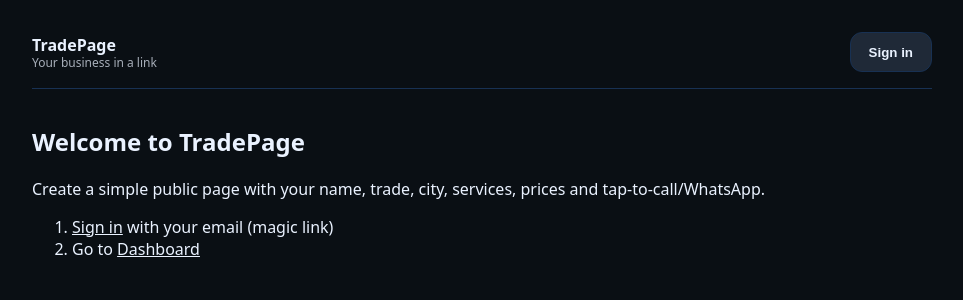
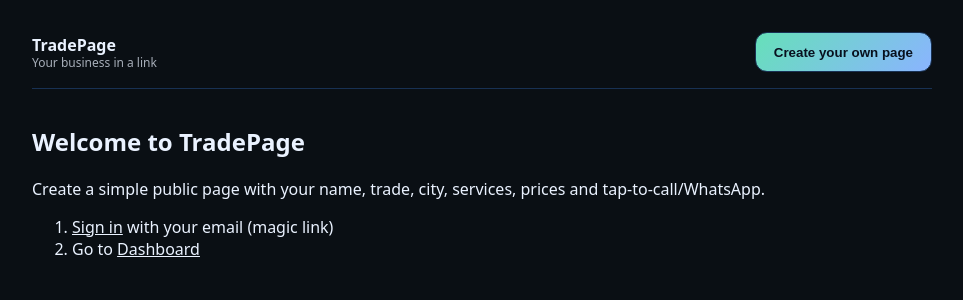
Before and after one commit to topbest0123-dot/tradepage-linkv1, a Next.js app: page / in a window 1280 px wide. Shown: the top 300 px of the page, without its empty margins (158-1121 px from the left). Built offline with nearby package versions, Linux system fonts and the light colour scheme; no server answers.

Commit message:
Update AuthLinks.jsx

```diff
--- a/components/AuthLinks.jsx
+++ b/components/AuthLinks.jsx
@@ -56,13 +56,19 @@ export default function AuthLinks() {
   };
 
   if (!session) {
-    // "Sign in" styled like WhatsApp (neutral)
-    return (
-      <button type="button" onClick={() => go('/signin')} style={{ ...btnBase, ...btnNeutral }}>
-        Sign in
-      </button>
-    );
-  }
+  return (
+    <button
+      type="button"
+      onClick={() => go('/signin')}
+      // you can use btnPrimary to make it pop, or keep btnNeutral
+      style={{ ...btnBase, ...btnPrimary }}
+      aria-label="Create your own page"
+      title="Create your own page"
+    >
+      Create your own page
+    </button>
+  );
+}
 
   // Authenticated: Dashboard (neutral) + Sign out (primary) — same look as WhatsApp + Call
   return (
```
